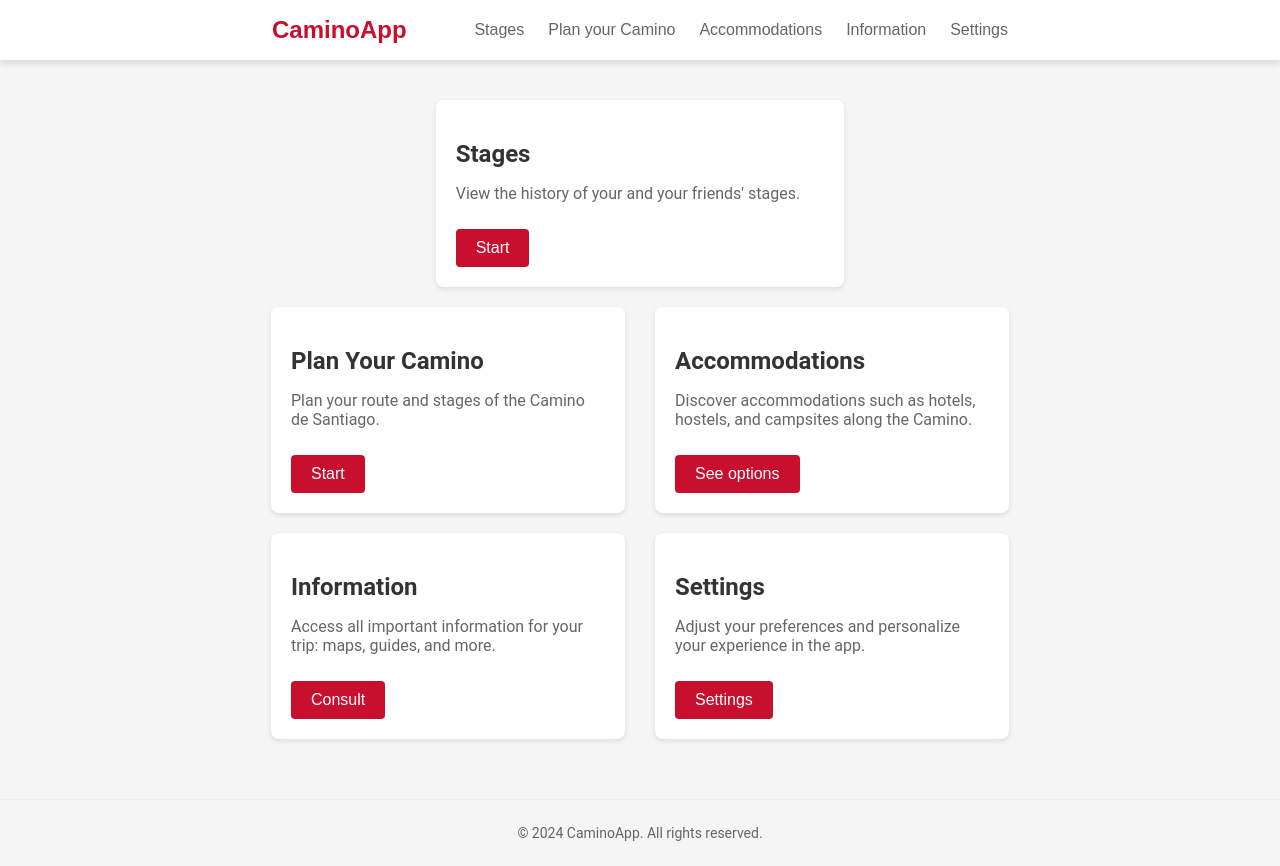
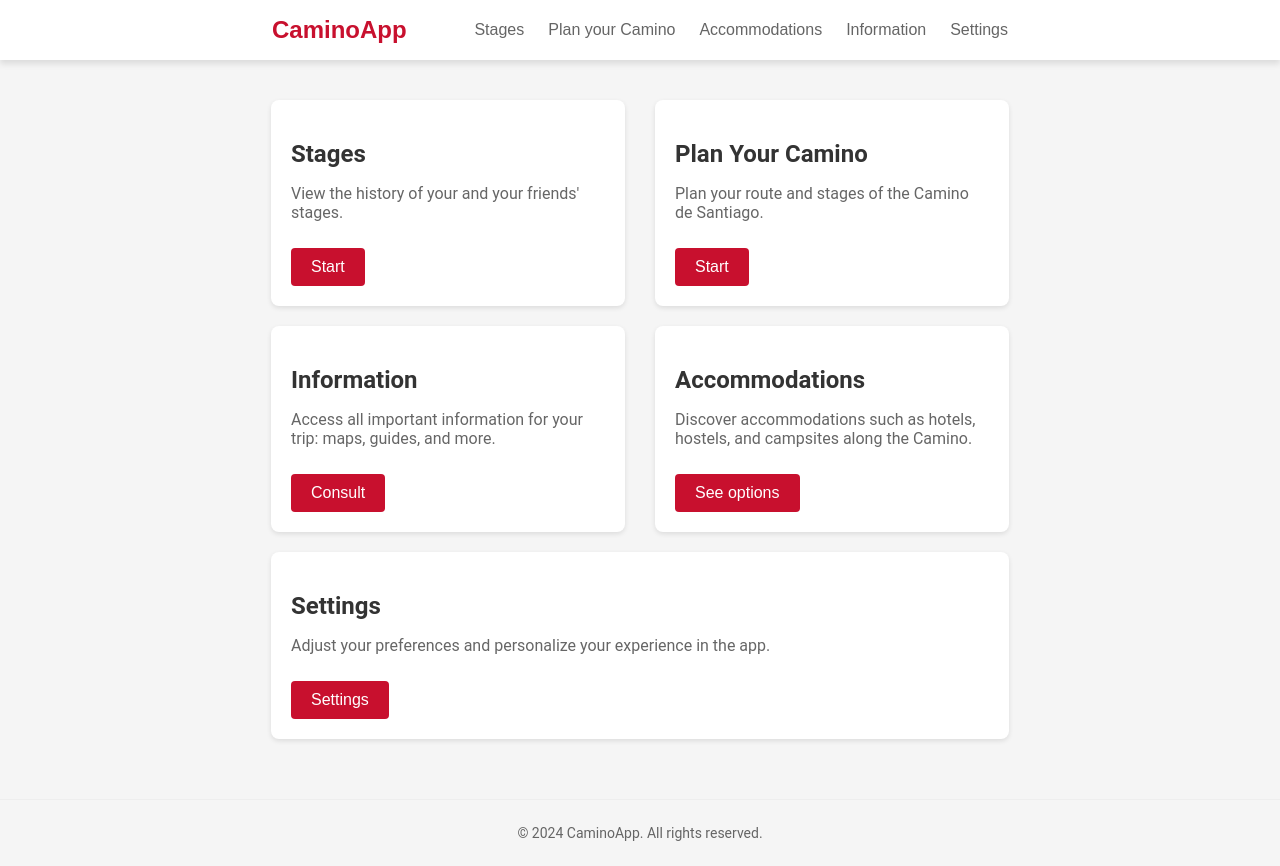
Before and after one commit to miguelrodriguez6/Way2Santiago-Frontend, an Angular app: page / in a window 1280 px wide. Built offline with nearby package versions, Linux system fonts and the light colour scheme.

Commit message:
feat: modify home-page grid

```diff
--- a/src/app/core/components/welcome-page/welcome-page.component.css
+++ b/src/app/core/components/welcome-page/welcome-page.component.css
@@ -19,6 +19,10 @@
   border-radius: 8px;
   box-shadow: 0 2px 5px rgba(0, 0, 0, 0.1);
   margin: 0 15px 20px 15px;
+}
+
+.section.single {
+  width: 100%;
 }
 
 h2 {
--- a/src/app/core/components/welcome-page/welcome-page.component.html
+++ b/src/app/core/components/welcome-page/welcome-page.component.html
@@ -1,23 +1,17 @@
 <div class="home-page">
-  <div class="row single"> <!-- Aquí se agrega la clase "single" -->
+
+
+  <div class="row">
     <div class="section">
       <h2>Stages</h2>
       <p>View the history of your and your friends' stages.</p>
       <button>Start</button>
     </div>
-  </div>
 
-  <div class="row">
     <div class="section">
       <h2>Plan Your Camino</h2>
       <p>Plan your route and stages of the Camino de Santiago.</p>
       <button>Start</button>
-    </div>
-
-    <div class="section">
-      <h2>Accommodations</h2>
-      <p>Discover accommodations such as hotels, hostels, and campsites along the Camino.</p>
-      <button>See options</button>
     </div>
   </div>
 
@@ -29,6 +23,14 @@
     </div>
 
     <div class="section">
+      <h2>Accommodations</h2>
+      <p>Discover accommodations such as hotels, hostels, and campsites along the Camino.</p>
+      <button>See options</button>
+    </div>
+  </div>
+
+  <div class="row single">
+    <div class="section single">
       <h2>Settings</h2>
       <p>Adjust your preferences and personalize your experience in the app.</p>
       <button>Settings</button>
```
